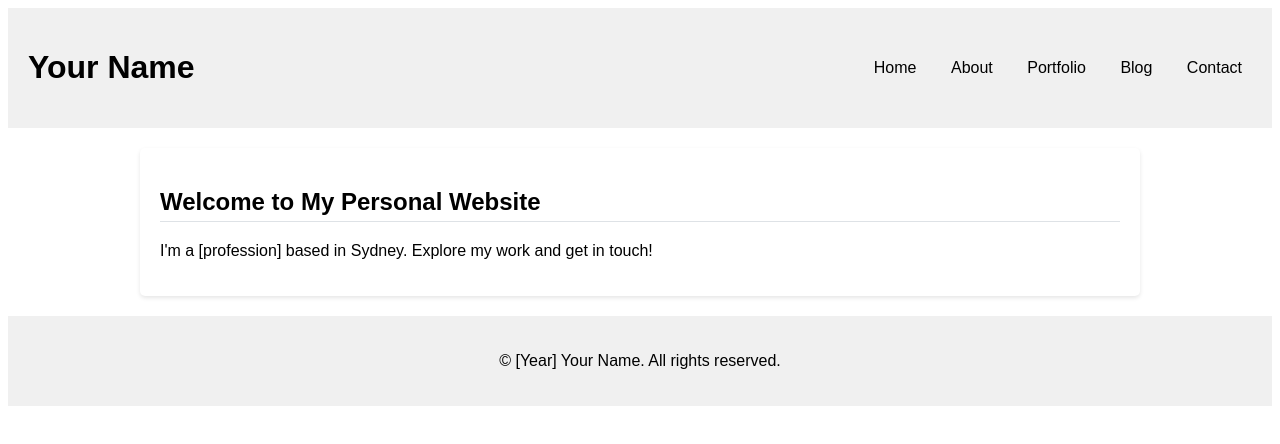
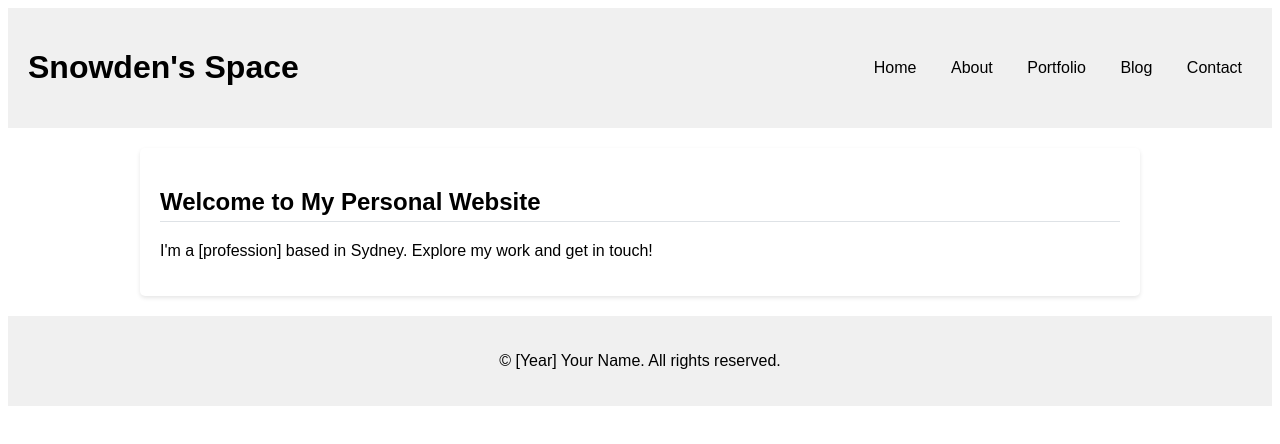
Before and after one commit to fuzheng1998/fuzheng1998.github.io, a plain HTML site: page index.html in a window 1280 px wide. Drawn offline with Linux system fonts and the light colour scheme.

Commit message:
update js func

```diff
--- a/index.html
+++ b/index.html
@@ -6,6 +6,8 @@
     <title>Your Personal Website</title>
     <!-- import css -->
     <link rel="stylesheet" href="index.css" />
+    <!-- import js -->
+    <script src="index.js"></script>
     <style>
 
       main {
@@ -126,6 +128,8 @@
     <script>
       const navLinks = document.querySelectorAll("nav a");
       const sections = document.querySelectorAll("section");
+      <!-- get h1 -->
+      const h1 = document.querySelector("h1");
 
       navLinks.forEach((link) => {
         link.addEventListener("click", (event) => {
@@ -146,6 +150,7 @@
           window.scrollTo({ top: 0, behavior: "smooth" });
         });
       });
+      setElementTextContent(h1, "Snowden's Space");
     </script>
   </body>
 </html>
--- a/index.js
+++ b/index.js
@@ -1,4 +1,4 @@
 // a function set element text content as data in json format
 function setElementTextContent(element, data) {
-    element.textContent = JSON.stringify(data, null, 2);
+    element.textContent = data
 }
```
